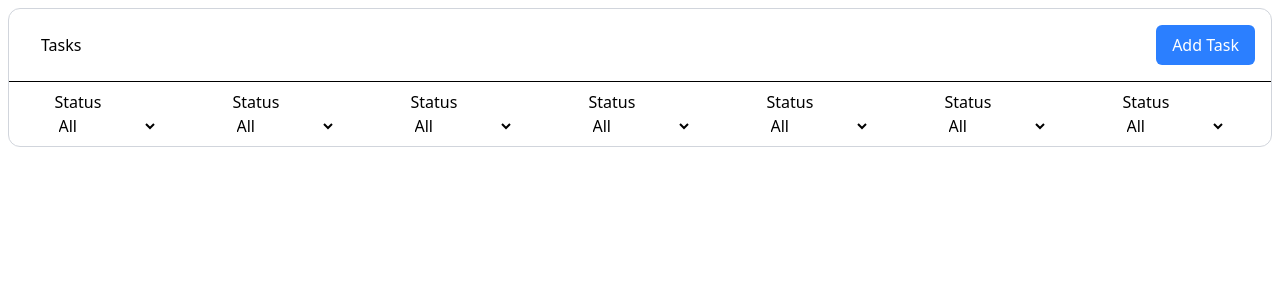
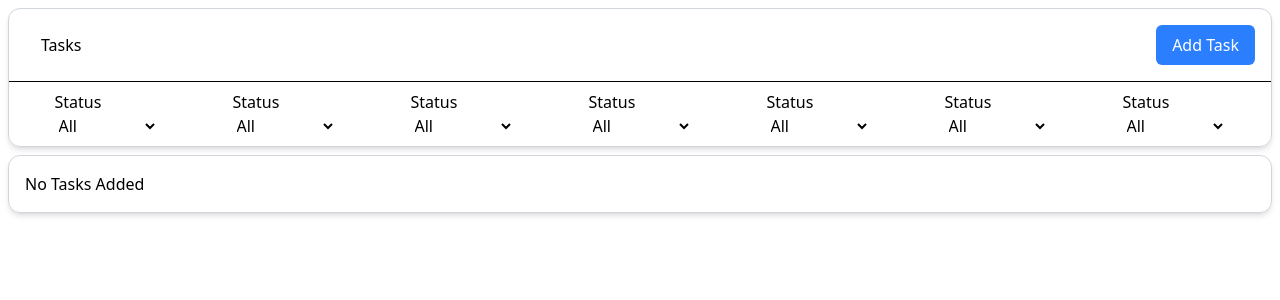
Before and after one commit to gramy17/consi-tracker, a React (Vite) app: page / in a window 1280 px wide. Shown: the top 300 px of the page. Built offline with nearby package versions, Linux system fonts and the light colour scheme.

Commit message:
feat: enhance Tasks component layout; add 'No Tasks Added' message and adjust shadow class position

```diff
--- a/src/pages/Tasks.jsx
+++ b/src/pages/Tasks.jsx
@@ -3,7 +3,7 @@ import React from 'react'
 const Tasks = () => {
   return (
     <div>
-      <div shadow-md className='m-2  rounded-xl border border-gray-300'>
+      <div  className='m-2 shadow-md rounded-xl border border-gray-300'>
         <div className='flex flex-cols-1 item-centre justify-between p-4'>
         <h1 className='px-4 py-2'>Tasks</h1>
         <button className='rounded-md bg-blue-500 text-white px-4 py-2'>Add Task</button>
@@ -76,6 +76,9 @@ const Tasks = () => {
 
       </div>
       </div>
+      <div className='m-2 p-4 shadow-md rounded-xl border border-gray-300'>
+        No Tasks Added
+      </div>
     </div>
   )
 }
```
